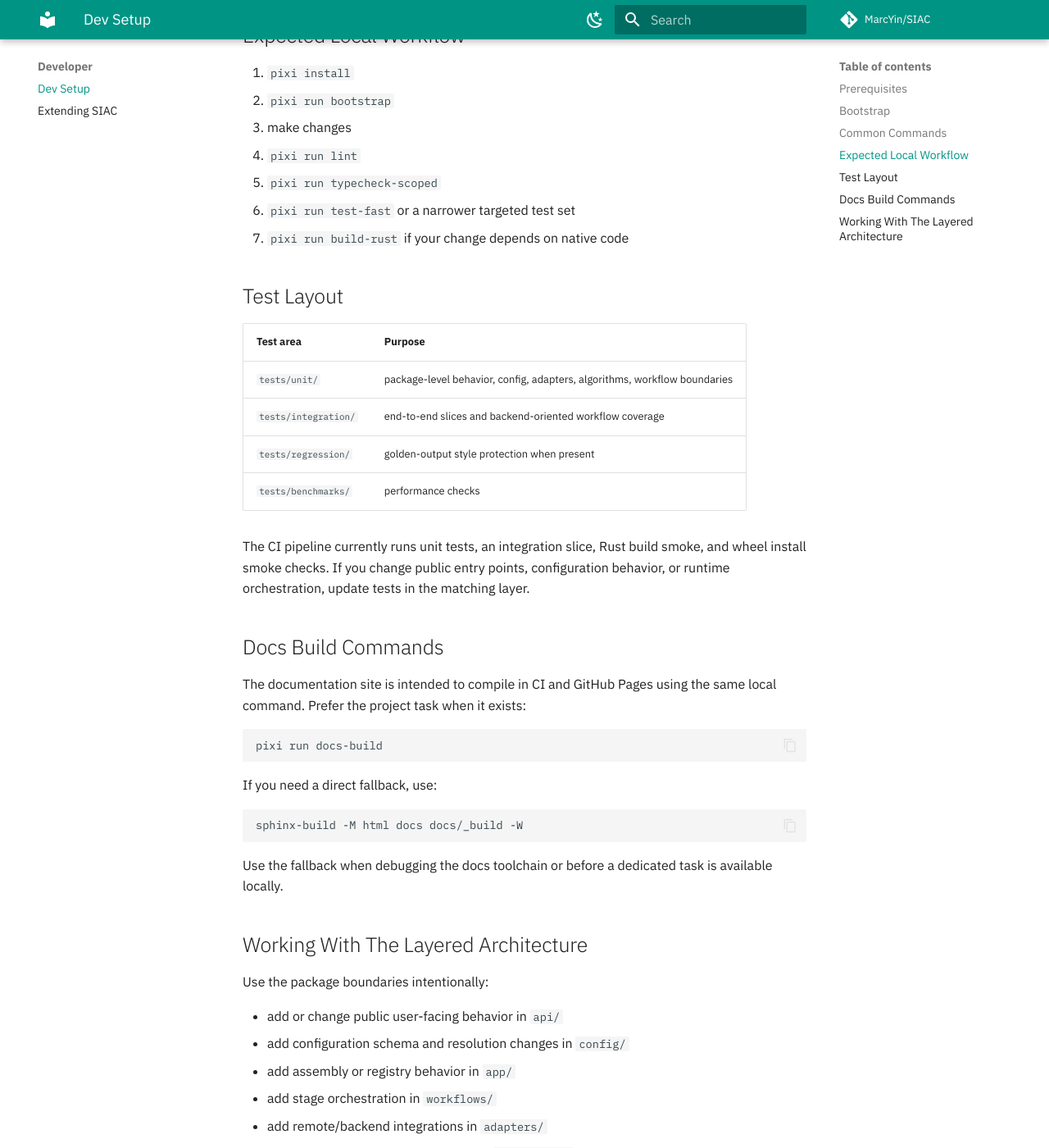
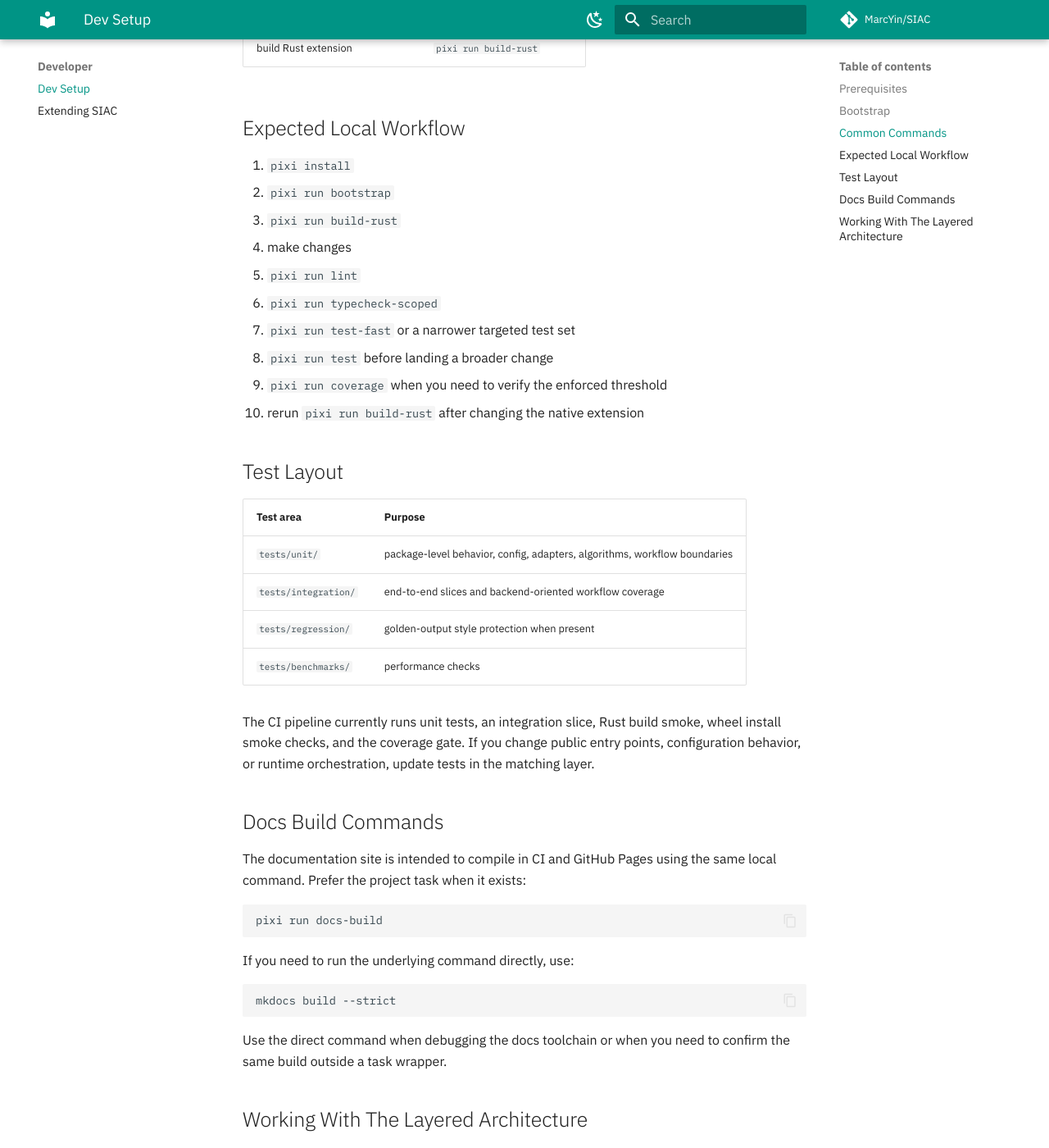
Before and after one commit to MarcYin/SIAC, an MkDocs documentation site: the page built from docs/developer/dev-setup.md, in a window 1280 px wide and 1400 px high, scrolled down 1404 px. Shown: the whole window at 82% size. Built offline with MkDocs 1.6.1 and Material for MkDocs 9.7.7, drawn with Linux system fonts in a browser that asks for light colours; comment, search, counter and statistics services are not loaded; some of the changed text lies outside the part shown.

Commit message:
docs: align Pixi-first setup and test guidance
Refresh the developer and installation docs around the MkDocs/Pixi workflow. Make build-rust an explicit prerequisite for fresh environments and native-code changes, update the CI example to install Pixi before using project tasks, and ignore local tmp outputs generated during validation runs.

````diff
--- a/docs/developer/dev-setup.md
+++ b/docs/developer/dev-setup.md
@@ -30,6 +30,10 @@ Build the native extension when you need the Rust-backed code paths:
 pixi run build-rust
 ```
 
+Run that build before `pixi run test`, `pixi run test-no-cov`, or
+`pixi run coverage` in a fresh environment; those suites import `siac._rust`
+during collection.
+
 ## Common Commands
 
 | Goal | Command |
@@ -38,6 +42,7 @@ pixi run build-rust
 | run full test suite | `pixi run test` |
 | run fast test slice | `pixi run test-fast` |
 | run tests without coverage | `pixi run test-no-cov` |
+| run coverage gate | `pixi run coverage` |
 | run lint | `pixi run lint` |
 | format code | `pixi run format` |
 | type-check main scoped targets | `pixi run typecheck-scoped` |
@@ -47,11 +52,14 @@ pixi run build-rust
 
 1. `pixi install`
 2. `pixi run bootstrap`
-3. make changes
-4. `pixi run lint`
-5. `pixi run typecheck-scoped`
-6. `pixi run test-fast` or a narrower targeted test set
-7. `pixi run build-rust` if your change depends on native code
+3. `pixi run build-rust`
+4. make changes
+5. `pixi run lint`
+6. `pixi run typecheck-scoped`
+7. `pixi run test-fast` or a narrower targeted test set
+8. `pixi run test` before landing a broader change
+9. `pixi run coverage` when you need to verify the enforced threshold
+10. rerun `pixi run build-rust` after changing the native extension
 
 ## Test Layout
 
@@ -63,9 +71,9 @@ pixi run build-rust
 | `tests/benchmarks/` | performance checks |
 
 The CI pipeline currently runs unit tests, an integration slice, Rust build
-smoke, and wheel install smoke checks. If you change public entry points,
-configuration behavior, or runtime orchestration, update tests in the matching
-layer.
+smoke, wheel install smoke checks, and the coverage gate. If you change public
+entry points, configuration behavior, or runtime orchestration, update tests in
+the matching layer.
 
 ## Docs Build Commands
 
@@ -76,14 +84,14 @@ same local command. Prefer the project task when it exists:
 pixi run docs-build
 ```
 
-If you need a direct fallback, use:
+If you need to run the underlying command directly, use:
 
 ```bash
-sphinx-build -M html docs docs/_build -W
+mkdocs build --strict
 ```
 
-Use the fallback when debugging the docs toolchain or before a dedicated task is
-available locally.
+Use the direct command when debugging the docs toolchain or when you need to
+confirm the same build outside a task wrapper.
 
 ## Working With The Layered Architecture
 
````
Also changed, not shown: README.md (+37 -10 lines), docs/TEST_PLAN.md (+14 -13 lines), docs/architecture/rust-integration.md (+6 -3 lines), docs/getting-started/installation.md (+41 -19 lines), docs/index.md (+4 -0 lines), docs/user-guide/troubleshooting.md (+5 -3 lines), 1 other file.
